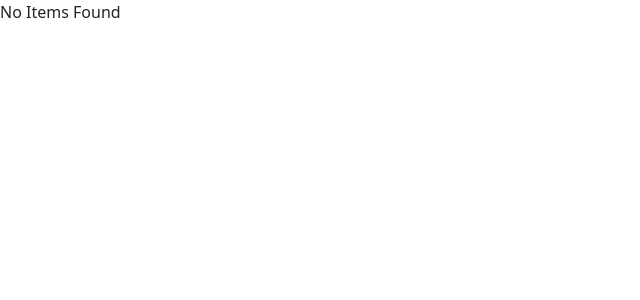
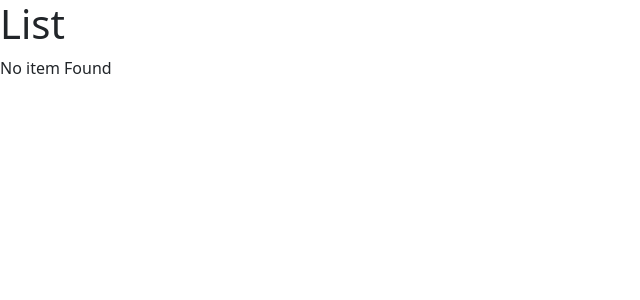
Before and after one commit to Sanket-Ghosh/game-website-react, a React (Vite) app in the folder react-app/: page / in a window 1280 px wide. Shown: the top 300 px of the page, without its empty margins (0-640 px from the left). Built offline with nearby package versions, Linux system fonts and the light colour scheme.

Commit message:
Conditional Rendering

```diff
--- a/react-app/src/components/ListGroup.tsx
+++ b/react-app/src/components/ListGroup.tsx
@@ -11,12 +11,17 @@
 
   items = [];
 
-  if (items.length === 0) {
-    return <p>No Items Found</p>;
-  }
+  //   Using a constant variable
+  //   const message = items.length === 0 && <p>No items Found</p>;
+
+  // Using a function
+  //   const getMessage = () => {
+  //     return items.length === 0 && <p>No item Found - Calling from function</p>;
+  //   };
   return (
     <>
-      <h1>Header</h1>
+      <h1>List</h1>
+      {items.length === 0 && <p>No item Found</p>}
       <ul className="list-group">
         {items.map((items) => (
           <li key={items}>{items}</li>
```
